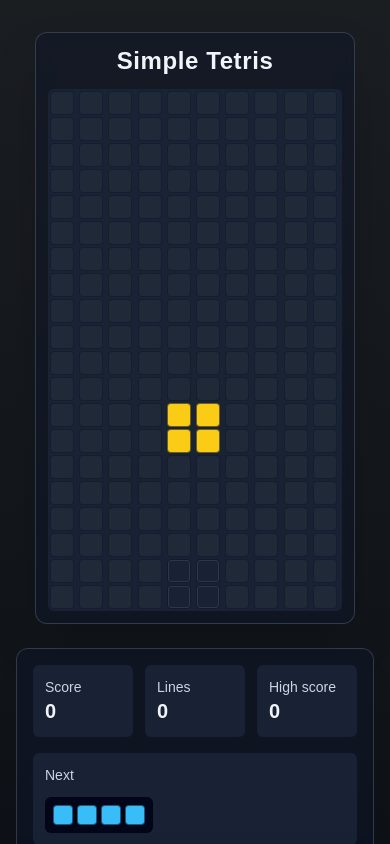
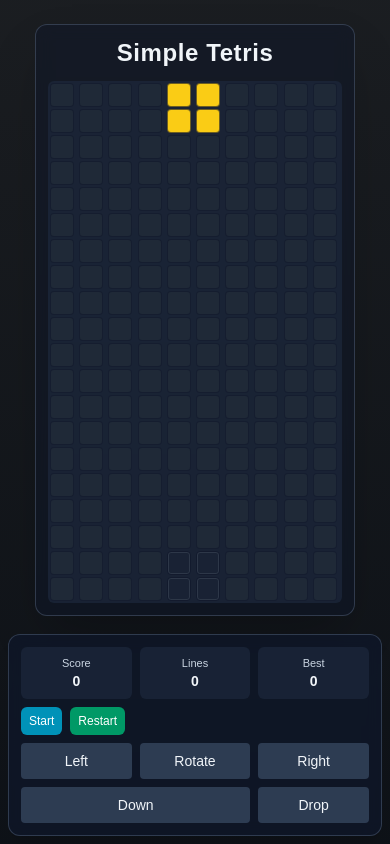
Before and after one commit to MitaKita/tetris, a Next.js app: page / in a window 390 px wide. Shown: the top 844 px of the page. Built offline with nearby package versions, Linux system fonts and the light colour scheme.

Commit message:
Add start button

```diff
--- a/src/app/page.tsx
+++ b/src/app/page.tsx
@@ -13,6 +13,7 @@ export default function Home() {
     score,
     lines,
     highScore,
+    hasStarted,
     isRunning,
     isGameOver,
     controls,
@@ -21,7 +22,7 @@ export default function Home() {
     useTetrisGame()
 
   return (
-    <div className="relative isolate min-h-screen overflow-hidden bg-slate-950 px-4 py-8 text-slate-100">
+    <div className="relative isolate min-h-screen overflow-hidden bg-slate-950 px-4 pb-40 pt-6 text-slate-100 md:py-8">
       <TetrisBackdrop />
       <main className="relative z-10 mx-auto flex w-full max-w-4xl flex-col items-center gap-6 md:flex-row md:items-start md:justify-center">
         <TetrisBoard board={boardWithPiece} ghostCellIndices={ghostCellIndices} />
@@ -30,6 +31,7 @@ export default function Home() {
           lines={lines}
           highScore={highScore}
           nextPiece={nextPiece}
+          hasStarted={hasStarted}
           isRunning={isRunning}
           isGameOver={isGameOver}
           onTogglePause={controls.togglePause}
--- a/src/features/tetris/components/GameSidebar.tsx
+++ b/src/features/tetris/components/GameSidebar.tsx
@@ -6,6 +6,7 @@ type GameSidebarProps = {
   lines: number
   highScore: number
   nextPiece: Piece | null
+  hasStarted: boolean
   isRunning: boolean
   isGameOver: boolean
   onTogglePause: () => void
@@ -22,6 +23,7 @@ export function GameSidebar({
   lines,
   highScore,
   nextPiece,
+  hasStarted,
   isRunning,
   isGameOver,
   onTogglePause,
@@ -33,8 +35,23 @@ export function GameSidebar({
   onHardDrop,
 }: GameSidebarProps) {
   return (
-    <aside className="w-full max-w-sm space-y-4 rounded-xl border border-slate-500/40 bg-slate-900/45 p-4 shadow-xl backdrop-blur-sm">
-      <div className="grid grid-cols-3 gap-3">
+    <aside className="fixed bottom-2 left-2 right-2 z-20 w-auto space-y-2 rounded-xl border border-slate-500/40 bg-slate-900/70 p-3 shadow-xl backdrop-blur-sm md:static md:w-full md:max-w-sm md:space-y-4 md:bg-slate-900/45 md:p-4">
+      <div className="grid grid-cols-3 gap-2 text-center md:hidden">
+        <div className="rounded-md bg-slate-800/70 p-2">
+          <p className="text-[11px] text-slate-300">Score</p>
+          <p className="text-sm font-semibold">{score}</p>
+        </div>
+        <div className="rounded-md bg-slate-800/70 p-2">
+          <p className="text-[11px] text-slate-300">Lines</p>
+          <p className="text-sm font-semibold">{lines}</p>
+        </div>
+        <div className="rounded-md bg-slate-800/70 p-2">
+          <p className="text-[11px] text-slate-300">Best</p>
+          <p className="text-sm font-semibold">{highScore}</p>
+        </div>
+      </div>
+
+      <div className="hidden grid-cols-3 gap-3 md:grid">
         <div className="rounded-md bg-slate-800/70 p-3">
           <p className="text-sm text-slate-300">Score</p>
           <p className="text-xl font-semibold">{score}</p>
@@ -49,7 +66,7 @@ export function GameSidebar({
         </div>
       </div>
 
-      <div className="rounded-md bg-slate-800/70 p-3">
+      <div className="hidden rounded-md bg-slate-800/70 p-3 md:block">
         <p className="text-sm text-slate-300">Next</p>
         <div
           aria-label="next-piece-preview"
@@ -73,14 +90,14 @@ export function GameSidebar({
           type="button"
           onClick={onTogglePause}
           disabled={isGameOver}
-          className="rounded-md bg-cyan-600 px-3 py-2 text-sm font-medium text-white disabled:cursor-not-allowed disabled:opacity-50"
+          className="rounded-md bg-cyan-600 px-2 py-1.5 text-xs font-medium text-white disabled:cursor-not-allowed disabled:opacity-50 md:px-3 md:py-2 md:text-sm"
         >
-          {isRunning ? "Pause" : "Resume"}
+          {!hasStarted ? "Start" : isRunning ? "Pause" : "Resume"}
         </button>
         <button
           type="button"
           onClick={onRestart}
-          className="rounded-md bg-emerald-600 px-3 py-2 text-sm font-medium text-white"
+          className="rounded-md bg-emerald-600 px-2 py-1.5 text-xs font-medium text-white md:px-3 md:py-2 md:text-sm"
         >
           Restart
         </button>
@@ -88,7 +105,7 @@ export function GameSidebar({
 
       {isGameOver ? <p className="rounded-md bg-rose-950 px-3 py-2 text-rose-300">Game Over</p> : null}
 
-      <div className="space-y-2 text-sm text-slate-300">
+      <div className="hidden space-y-2 text-sm text-slate-300 md:block">
         <p>Controls:</p>
         <p>Left/Right: Move</p>
         <p>Up: Rotate</p>
@@ -99,19 +116,19 @@ export function GameSidebar({
       </div>
 
       <div className="grid grid-cols-3 gap-2 text-sm md:hidden">
-        <button type="button" onClick={onMoveLeft} className="rounded bg-slate-700 p-2">
+        <button type="button" onClick={onMoveLeft} className="rounded bg-slate-700/90 p-2">
           Left
         </button>
-        <button type="button" onClick={onRotate} className="rounded bg-slate-700 p-2">
+        <button type="button" onClick={onRotate} className="rounded bg-slate-700/90 p-2">
           Rotate
         </button>
-        <button type="button" onClick={onMoveRight} className="rounded bg-slate-700 p-2">
+        <button type="button" onClick={onMoveRight} className="rounded bg-slate-700/90 p-2">
           Right
         </button>
-        <button type="button" onClick={onDropOne} className="col-span-2 rounded bg-slate-700 p-2">
+        <button type="button" onClick={onDropOne} className="col-span-2 rounded bg-slate-700/90 p-2">
           Down
         </button>
-        <button type="button" onClick={onHardDrop} className="rounded bg-slate-700 p-2">
+        <button type="button" onClick={onHardDrop} className="rounded bg-slate-700/90 p-2">
           Drop
         </button>
       </div>
--- a/src/features/tetris/useTetrisEngine.ts
+++ b/src/features/tetris/useTetrisEngine.ts
@@ -27,7 +27,8 @@ export function useTetrisEngine() {
   const [piece, setPiece] = useState<Piece | null>(null)
   const [nextPiece, setNextPiece] = useState<Piece | null>(null)
   const nextPieceRef = useRef<Piece | null>(null)
-  const [isRunning, setIsRunning] = useState(true)
+  const [isRunning, setIsRunning] = useState(false)
+  const [hasStarted, setHasStarted] = useState(false)
   const [isGameOver, setIsGameOver] = useState(false)
   const scoring = useTetrisScoring()
 
@@ -52,6 +53,7 @@ export function useTetrisEngine() {
     setBoard(createEmptyBoard())
     initializePieces()
     scoring.reset()
+    setHasStarted(true)
     setIsGameOver(false)
     setIsRunning(true)
   }, [initializePieces, scoring])
@@ -117,7 +119,13 @@ export function useTetrisEngine() {
   }, [board, isGameOver, isRunning, lockAndContinue, piece])
 
   const togglePause = useCallback(() => {
-    setIsRunning((prev) => !prev)
+    setIsRunning((prev) => {
+      const next = !prev
+      if (next) {
+        setHasStarted(true)
+      }
+      return next
+    })
   }, [])
 
   useEffect(() => {
@@ -173,6 +181,7 @@ export function useTetrisEngine() {
     score: scoring.score,
     lines: scoring.lines,
     highScore: scoring.highScore,
+    hasStarted,
     isRunning,
     isGameOver,
     controls,
```
